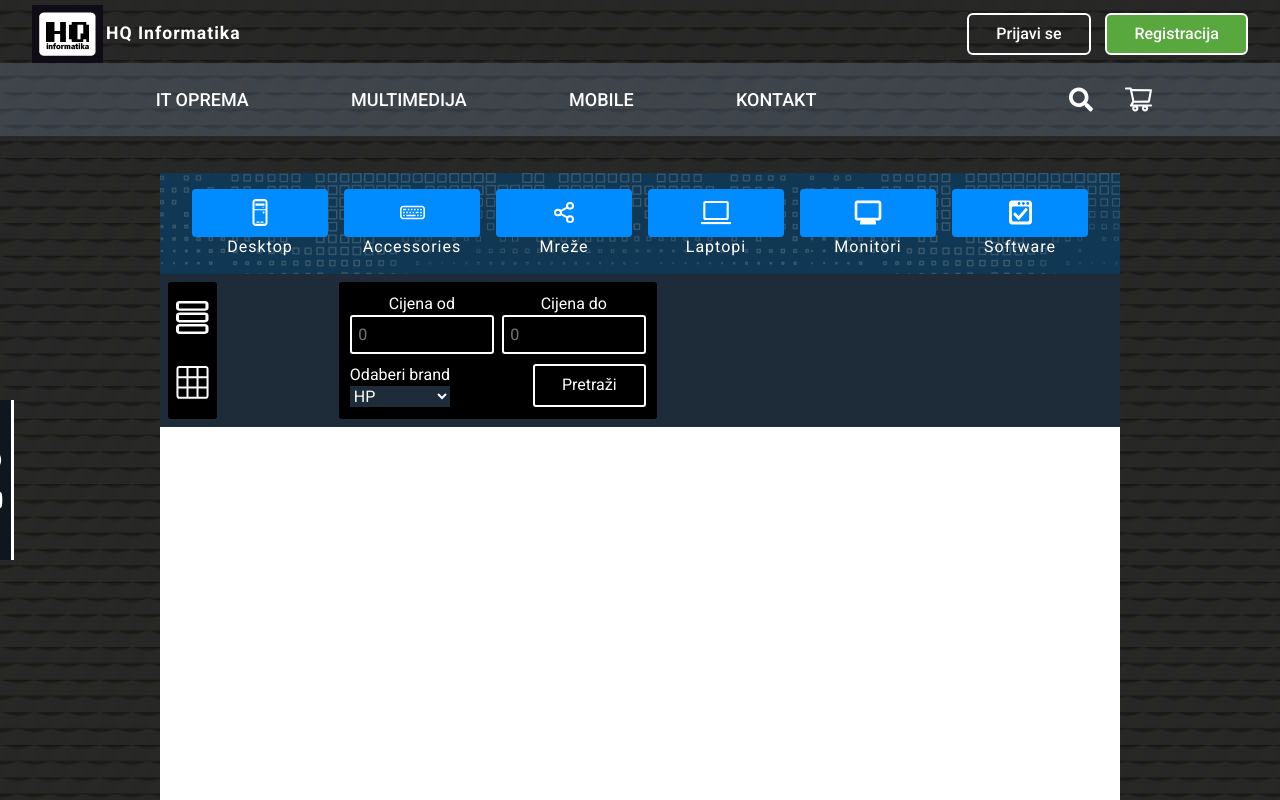
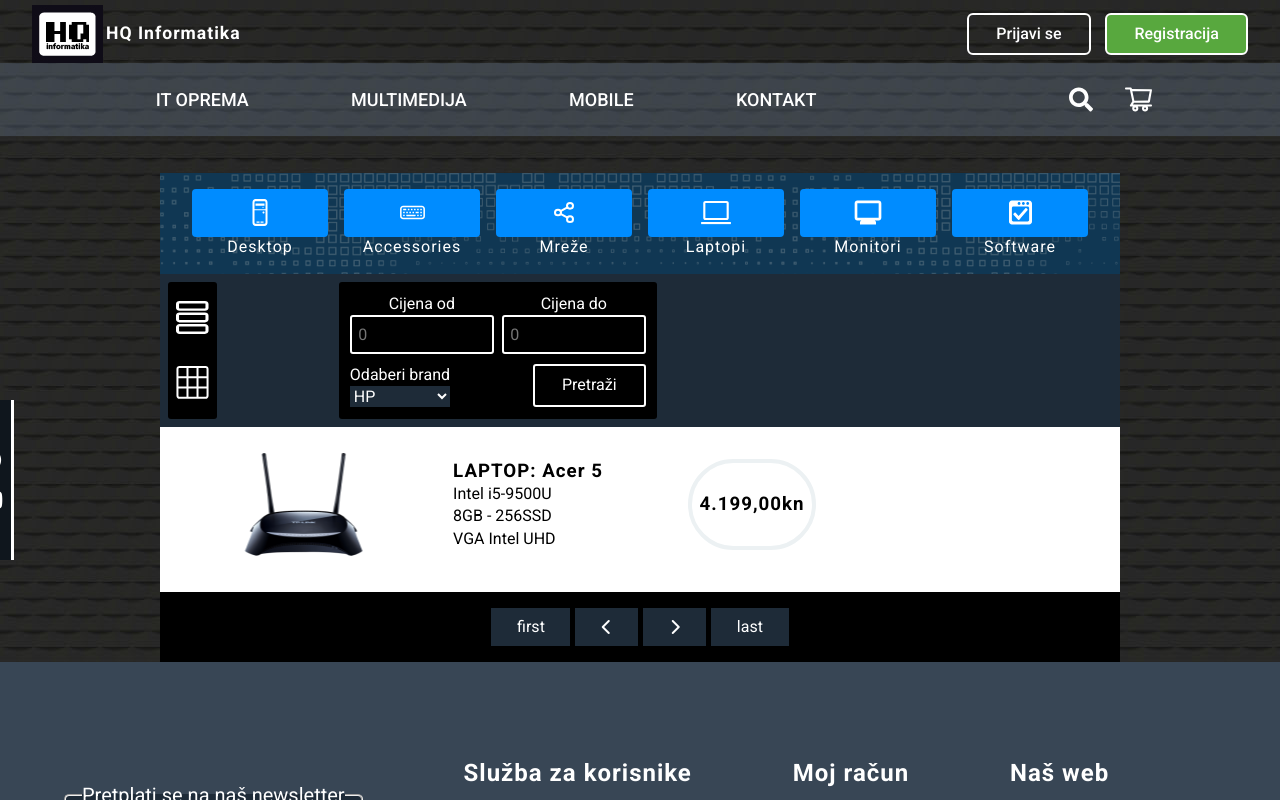
Before and after one commit to Boris-Galac/HQ-informatika, a website: page categories.html in a window 1280 px wide. Drawn offline with Linux system fonts and the light colour scheme.

Commit message:
update 7.7

```diff
--- a/categories.html
+++ b/categories.html
@@ -152,6 +152,45 @@
                 </div>
             </div>
         </section>
+        <section class="main-products">
+            <div class="main__product">
+                <div class="main__product-first">
+                    <div class="main__product__img">
+                        <img src="/src/styles/img/network.png" alt="product">
+                    </div>
+                    <div class="main__product__info">
+                        <div>
+                            <h3 class="main__product__heading">LAPTOP: Acer 5</h3>
+                            <p>Intel i5-9500U</p>
+                            <p>8GB - 256SSD</p>
+                            <p>VGA Intel UHD</p>
+                        </div>
+                    </div>
+                </div>
+                <div class="main__product-second">
+                    <h3 class="main__product__price">4.199,00 <span>kn</span></h3>
+                    <button class="buy-btn">Dodaj
+                        <i class="fa-solid fa-cart-shopping"></i>
+                    </button>
+                </div>
+            </div>
+            <div class="pagination">
+                <div class="pagination__wrapper">
+                    <button class="pagination__btn">
+                        first
+                    </button>
+                    <button class="pagination__btn">
+                        <i class="fa-solid fa-chevron-left left-arrow"></i>
+                    </button>
+                    <button class="pagination__btn">
+                        <i class="fa-solid fa-chevron-right right-arrow"></i>
+                    </button>
+                    <button class="pagination__btn">
+                        last
+                    </button>
+                </div>
+            </div>
+        </section>
     </main>
     <footer class="footer">
         <div class="container">
--- /dev/null
+++ b/src/styles/css/components/pagination.css
@@ -0,0 +1,25 @@
+.pagination {
+    position: absolute;
+    inset: auto 0;
+    bottom: 0;
+    margin-top: 1rem;
+    display: var(--d-grid);
+    place-items: center;
+    background-color: var(--black);
+}
+.pagination__wrapper {
+    display: var(--d-flex);
+    padding: var(--measure-1);
+    gap: .3rem;
+}
+.pagination__btn {
+    background-color: var(--neutral-800);
+    color: var(--white);
+    padding: .5rem 1.6rem;
+    transition: .12s;
+}
+.pagination__btn:hover {
+    transform: scale(1.1);
+    background-color: var(--neutral-700);
+
+}
--- /dev/null
+++ b/src/styles/css/layout/category-base.css
@@ -0,0 +1,3 @@
+.categories-main {
+    background: var(--white);
+}
--- a/src/styles/css/layout/category-navbar.css
+++ /dev/null
@@ -1,26 +0,0 @@
-.categories-main {
-    /* position: relative;
-    max-width: 75rem;
-    height: 85.5%;
-    background: var(--neutral-300); */
-    height: 95vh;
-    background: var(--white);
-}
-
-/*
-.category-main .categories {
-    background-color: var(--gray-100);
-    position: absolute;
-    left: 0;
-    top: 0;
-    bottom: 0;
-    right: 80%;
-}
-.category-main .categories__wrapper::after {
-    content: '';
-    position: absolute;
-    inset: 0;
-    z-index: -1;
-    background: none;
-    opacity: .2;
-} */
--- /dev/null
+++ b/src/styles/css/layout/category-products.css
@@ -0,0 +1,58 @@
+.main-products {
+    position: relative;
+    padding-top: 2rem;
+    padding-bottom: 5rem;
+}
+.main__product {
+    width: 70vw;
+    display: grid;
+    grid-template-columns: 1fr 1fr;
+    margin-inline: auto;
+    padding-bottom: 2rem;
+}
+.main__product-first {
+    display: grid;
+    grid-template-columns: 1fr 1fr;
+}
+.main__product-second {
+    display: grid;
+    grid-template-columns: 1fr 1fr;
+}
+.main__product__img {
+    position: relative;
+    padding: 1rem;
+}
+.main__product__img img{
+    max-width: 80%;
+    position: absolute;
+    transform: translate(-50%, -50%);
+    top: 50%;
+    left: 50%;
+}
+.main__product__price {
+    display: flex;
+    align-items: var(--center);
+    justify-content: var(--center);
+    justify-self: var(--center);
+    padding: .5rem;
+    border-radius: 50px;
+    border: 4px solid hsl(197, 21%, 94%);
+}
+.main__product__right .buy-btn{
+    position: static;
+    transform: none;
+    /* margin-inline: auto; */
+}
+.main__product__info {
+    display: grid;
+    place-items: center;
+}
+.main__product:not(:last-child){
+
+}
+
+/* GRID layout products */
+
+.main-products.products-grid {
+    grid-template-columns: 1fr 1fr;
+}
--- a/src/styles/css/style.css
+++ b/src/styles/css/style.css
@@ -7,6 +7,7 @@
 
 @import 'components/buttons.css';
 @import 'components/product.css';
+@import 'components/pagination.css';
 
 @import 'layout/header.css';
 @import 'layout/navbar.css';
@@ -18,5 +19,6 @@
 @import 'layout/accordion.css';
 @import 'layout/footer.css';
 @import 'layout/socials.css';
-@import 'layout/category-navbar.css';
-@import 'layout/filter-bar.css';
+@import 'layout/category-base.css';
+@import 'layout/category-filter.css';
+@import 'layout/category-products.css';
```
Also changed, not shown: dist/style.css, src/styles/css/layout/category-filter.css (renamed from src/styles/css/layout/filter-bar.css).
